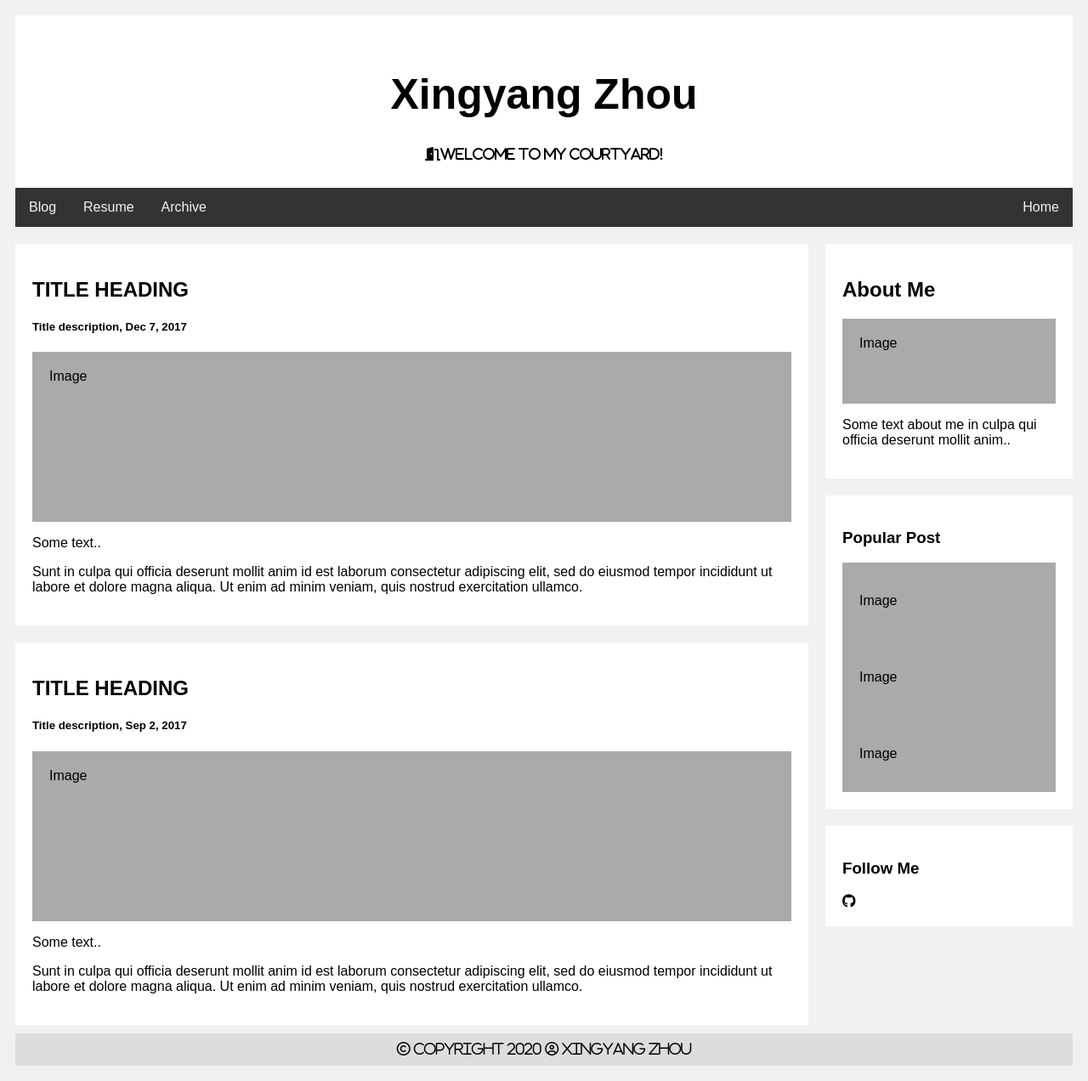
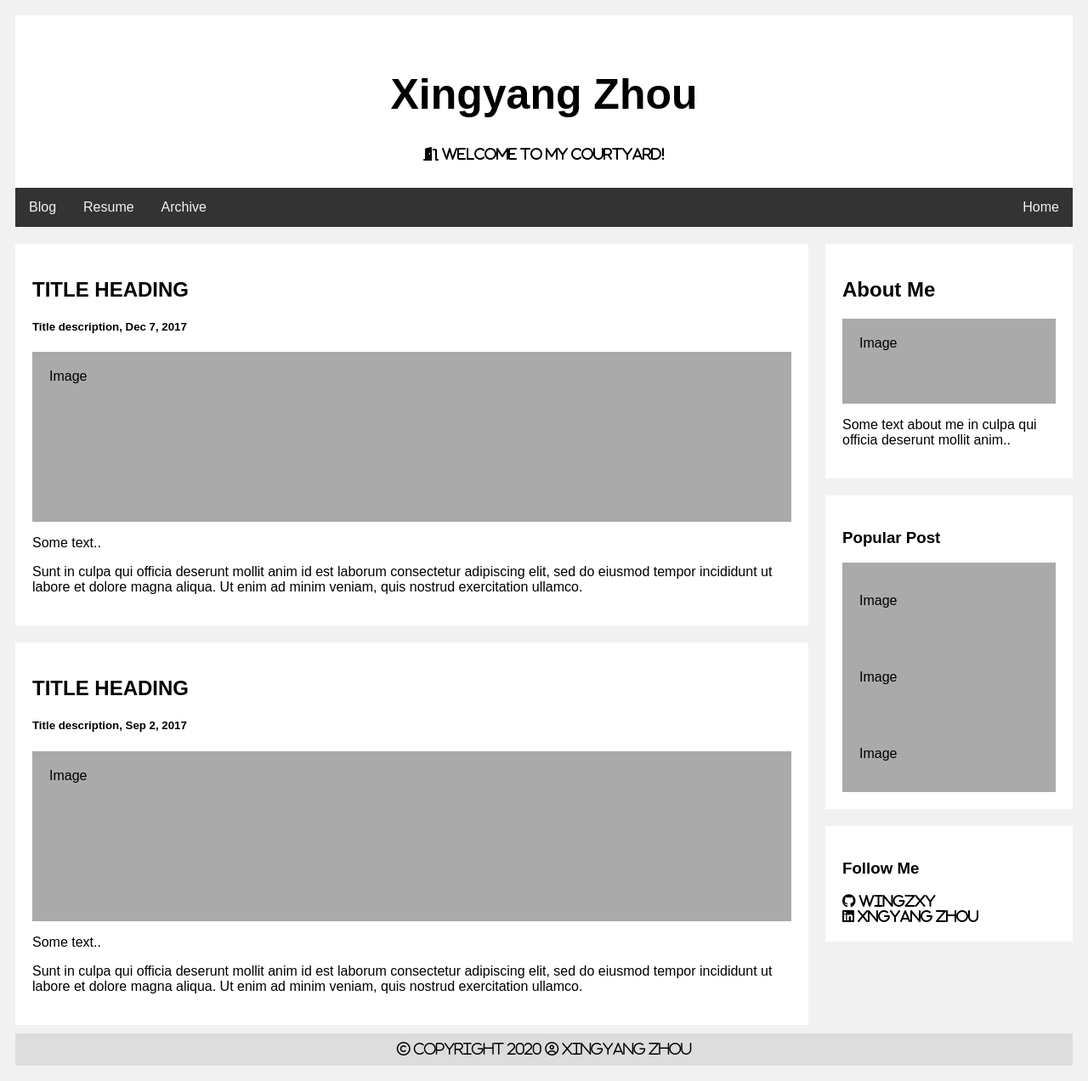
Before and after one commit to Wingzxy/Wingzxy.github.io, a Jekyll site: the page built from index.html, in a window 1280 px wide. Shown: the whole page at 85% size. Built offline with Jekyll 4.4.1, drawn with Linux system fonts in a browser that asks for light colours; nearby versions of some CDN libraries.

Commit message:
Fix github and linkedin link

```diff
--- a/_layouts/homepage.html
+++ b/_layouts/homepage.html
@@ -10,7 +10,7 @@
 
 <div class="header">
   <h1>Xingyang Zhou</h1>
-  <i class="fas fa-door-open">Welcome to my courtyard!</i>
+  <i class="fas fa-door-open"> Welcome to my courtyard!</i>
 </div>
 
 <div class="topnav">
@@ -51,7 +51,8 @@
     </div>
     <div class="card">
       <h3>Follow Me</h3>
-      <i class="fab fa-github"></i>
+      <i class="fab fa-github" href="https://github.com/Wingzxy"> Wingzxy</i>
+      <i class="fab fa-linkedin" href="https://www.linkedin.com/in/xingyang-zhou-744a3915b/"> Xngyang Zhou</i>
     </div>
   </div>
 </div>
```
